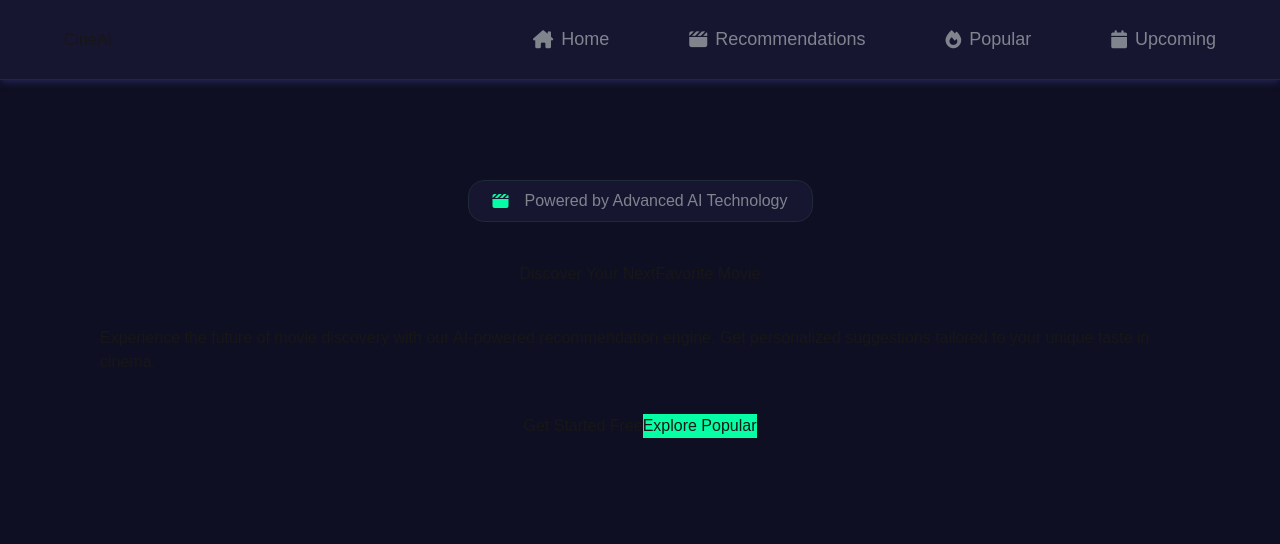
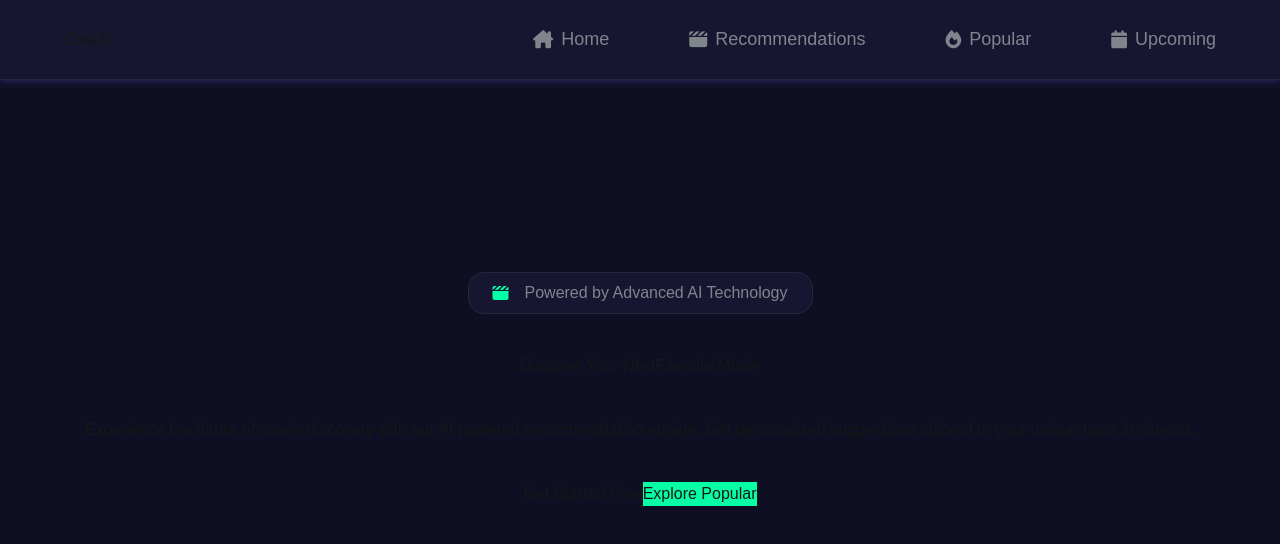
Before and after one commit to Utkarshkumar29/movie-recommendation-website, a Next.js app in the folder next-frontend/: page /pages/landingPage in a window 1280 px wide. Shown: the top 544 px of the page. Built offline with nearby package versions, Linux system fonts and the light colour scheme.

Commit message:
landing page build start

```diff
--- /dev/null
+++ b/next-frontend/app/components/ThreeBackground/page.tsx
@@ -0,0 +1,25 @@
+import { Canvas, useFrame } from "@react-three/fiber"
+import { useMemo, useRef } from "react";
+import * as THREE from 'three';
+
+const ParticleField=()=>{
+    const pointsRef=useRef()
+    const particleCount=1000
+
+
+    return(
+        <div>
+
+        </div>
+    )
+}
+
+const ThreeBackground=()=>{
+    return(
+        <div>
+
+        </div>
+    )
+}
+
+export default ThreeBackground
--- a/next-frontend/app/components/heroSection/page.tsx
+++ b/next-frontend/app/components/heroSection/page.tsx
@@ -1,6 +1,8 @@
 const HeroSection = () => {
     return (
-        <div className=" p-[100px]  ">
+        <div className="relative py-20 lg:py-32 overflow-hidden">
+
+
             <div className="flex w-full h-full items-center flex-col gap-10 ">
                 <div className=" px-[24px] py-[8px] flex gap-4 items-center bg-[#161631] border border-gray-800 rounded-[16px] ">
                     <i className="fa-solid fa-clapperboard text-[#06ffa5] shadow-2x shadow-amber-400 "></i>
--- a/next-frontend/app/pages/landingPage/page.tsx
+++ b/next-frontend/app/pages/landingPage/page.tsx
@@ -5,7 +5,9 @@ const LandingPage=()=>{
     return(
         <div className=" bg-[#0f0f23] w-full min-h-screen ">
             <Navbar/>
-            <HeroSection/>
+            <main className=" pt-16 ">
+                <HeroSection/>
+            </main>
         </div>
     )
 }
--- a/next-frontend/package.json
+++ b/next-frontend/package.json
@@ -14,9 +14,11 @@
     "@fortawesome/free-regular-svg-icons": "^7.1.0",
     "@fortawesome/free-solid-svg-icons": "^7.1.0",
     "@fortawesome/react-fontawesome": "^3.1.1",
+    "@react-three/fiber": "^9.4.2",
     "next": "16.1.0",
     "react": "19.2.3",
-    "react-dom": "19.2.3"
+    "react-dom": "19.2.3",
+    "three": "^0.182.0"
   },
   "devDependencies": {
     "@tailwindcss/postcss": "^4",
```
Also changed, not shown: 1 other file (tests, documents, lock files or other folders).
